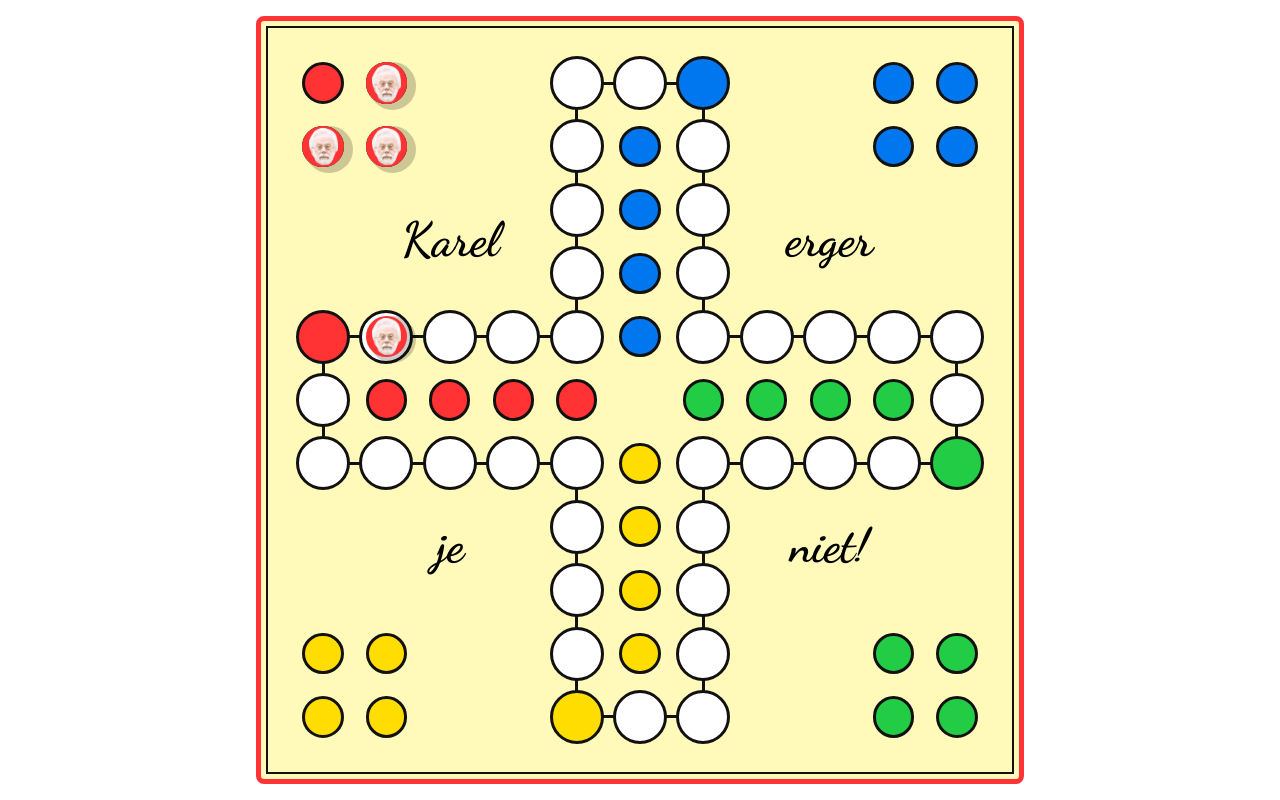
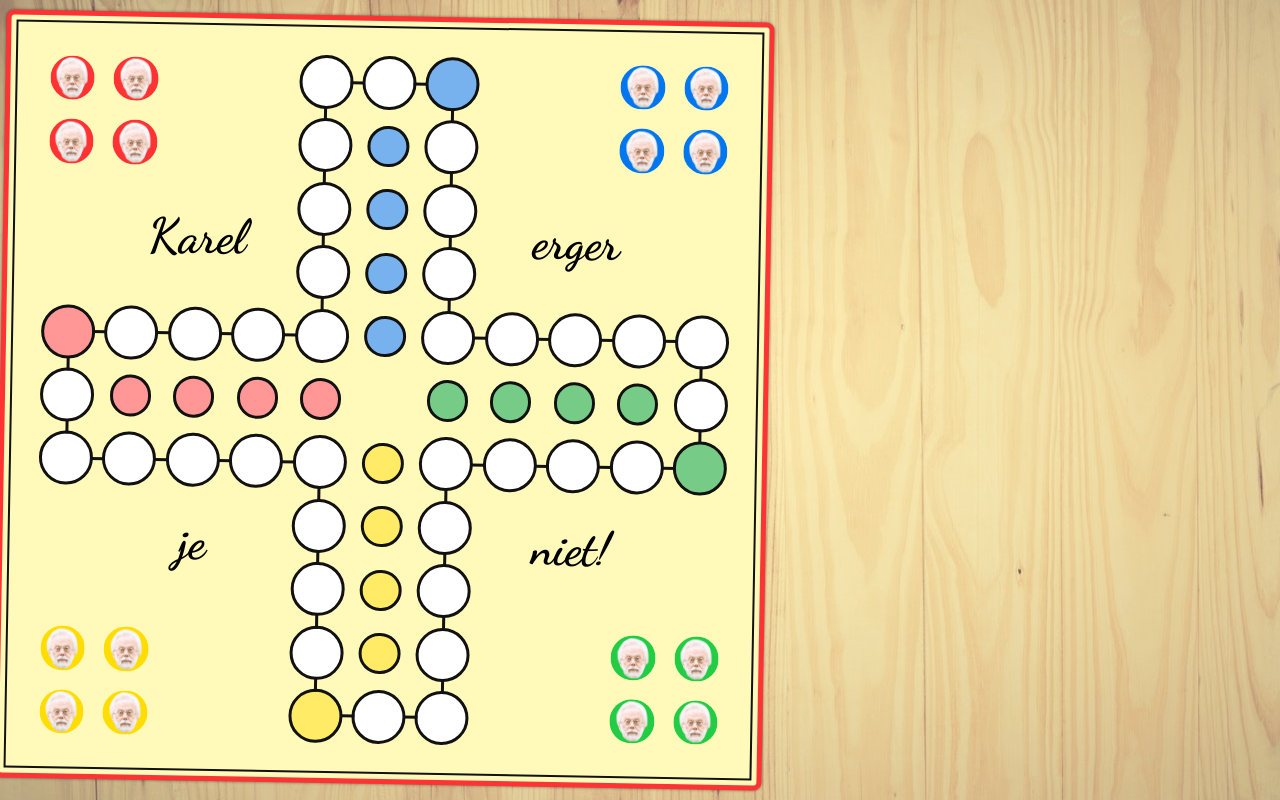
Before and after one commit to flauwekeul/karel-erger-je-niet, a React (Create React App) app: page / in a window 1280 px wide. Built offline with nearby package versions, Linux system fonts and the light colour scheme.

Commit message:
add table-top background, move board to left of screen, make colored tiles less saturated

```diff
--- a/src/App.css
+++ b/src/App.css
@@ -2,10 +2,12 @@
     position: relative;
     width: 96vmin;
     height: 96vmin;
-    margin: 2vmin auto;
+    margin: 2vmin 40% 2vmin auto;
     border: 5px solid var(--color-red);
     border-radius: 1vmin;
     background-color: var(--color-board);
+    box-shadow: 0 0 3px rgba(1, 1, 1, 0.5);
+    transform: rotate(1deg);
 }
 
 .App::after {
--- a/src/App.tsx
+++ b/src/App.tsx
@@ -1,11 +1,11 @@
 import * as React from 'react'
 import './App.css'
 import { Grid } from './Grid/Grid'
+import { PawnModel } from './Pawn/Pawn'
 import { Tile, TileModel } from './tile/Tile'
 import { Title } from './Title/Title'
 
-const tiles: TileModel[] = [
-  // start tiles
+const startTiles: TileModel[] = [
   { x: 0, y: 0, color: Tile.colors[0], type: 'start' },
   { x: 1, y: 0, color: Tile.colors[0], type: 'start' },
   { x: 0, y: 1, color: Tile.colors[0], type: 'start' },
@@ -22,8 +22,9 @@ const tiles: TileModel[] = [
   { x: 1, y: 9, color: Tile.colors[3], type: 'start' },
   { x: 0, y: 10, color: Tile.colors[3], type: 'start' },
   { x: 1, y: 10, color: Tile.colors[3], type: 'start' },
+]
 
-  // finish tiles
+const finishTiles: TileModel[] = [
   { x: 1, y: 5, color: Tile.colors[0], type: 'finish' },
   { x: 2, y: 5, color: Tile.colors[0], type: 'finish' },
   { x: 3, y: 5, color: Tile.colors[0], type: 'finish' },
@@ -40,8 +41,9 @@ const tiles: TileModel[] = [
   { x: 5, y: 7, color: Tile.colors[3], type: 'finish' },
   { x: 5, y: 8, color: Tile.colors[3], type: 'finish' },
   { x: 5, y: 9, color: Tile.colors[3], type: 'finish' },
+]
 
-  // path tiles
+const pathTiles: TileModel[] = [
   { x: 0, y: 4, next: 'right', type: 'spawn', color: Tile.colors[0] },
   { x: 1, y: 4, next: 'right', type: 'path' },
   { x: 2, y: 4, next: 'right', type: 'path' },
@@ -84,12 +86,9 @@ const tiles: TileModel[] = [
   { x: 0, y: 5, next: 'up', type: 'path' },
 ]
 
-const pawns = [
-  { x: 1, y: 4 },
-  { x: 0, y: 1 },
-  { x: 1, y: 0 },
-  { x: 1, y: 1 },
-]
+const tiles = [...startTiles, ...finishTiles, ...pathTiles]
+
+const pawns = [...startTiles.map(({ x, y, color }) => ({ x, y, color } as PawnModel))]
 
 const App = () => (
   <div className="App">
--- a/src/Pawn/Pawn.css
+++ b/src/Pawn/Pawn.css
@@ -1,7 +1,23 @@
 .Pawn {
     position: absolute;
-    background: url('/karel.png') var(--color-red) center center no-repeat;
+    background: url('/karel.png') center center no-repeat;
     background-size: 70%;
     border-radius: 999px;
-    box-shadow: 6px 3px 0 3px rgba(1, 1, 1, 0.2)
+    /* box-shadow: 6px 3px 0 3px rgba(1, 1, 1, 0.2) */
 }
+
+.Pawn.red {
+  background-color: var(--color-red);
+}
+
+.Pawn.blue {
+  background-color: var(--color-blue);
+}
+
+.Pawn.green {
+  background-color: var(--color-green);
+}
+
+.Pawn.yellow {
+  background-color: var(--color-yellow);
+}
--- a/src/Pawn/Pawn.tsx
+++ b/src/Pawn/Pawn.tsx
@@ -1,13 +1,16 @@
+import classNames from 'classnames'
 import * as React from 'react'
+import { colorName } from 'src/tile/Tile'
 import './Pawn.css'
 
 export class Pawn extends React.PureComponent<PawnProps> {
     render() {
-        const { x, y, size } = this.props
-        const spacing = 0.35
+        const { x, y, size, color } = this.props
+        const spacing = 0.3
         const styleSize = (size - (size * spacing)) * 100
         const stylePosition = (coordinate: number) => (coordinate + size * spacing * 0.5) * 100
 
+        const className = classNames('Pawn', color)
         const style = {
             height: `${styleSize}%`,
             left: `${stylePosition(x)}%`,
@@ -15,13 +18,14 @@ export class Pawn extends React.PureComponent<PawnProps> {
             width: `${styleSize}%`,
         }
 
-        return <div className="Pawn" style={style} />
+        return <div className={className} style={style} />
     }
 }
 
 export interface PawnModel {
     x: number
     y: number
+    color: colorName
 }
 
 export interface PawnProps extends PawnModel {
--- a/src/index.css
+++ b/src/index.css
@@ -5,9 +5,13 @@
   --color-white: #fff;
   --color-board: #fff9ba;
   --color-red: #f33;
+  --color-red-light: #FF9797;
   --color-blue: #07e;
+  --color-blue-light: #77B2EE;
   --color-green: #2c4;
+  --color-green-light: #76CC87;
   --color-yellow: #fd0;
+  --color-yellow-light: #FFEB66;
 
   --font-stack-fancy: 'Dancing Script', cursive;
 }
@@ -20,4 +24,6 @@ body {
   margin: 0;
   padding: 0;
   font-family: sans-serif;
+  background: url('/table-top.jpeg') center center no-repeat;
+  background-size: cover;
 }
--- a/src/tile/Tile.css
+++ b/src/tile/Tile.css
@@ -6,19 +6,19 @@
 }
 
 .Tile.red {
-    background-color: var(--color-red);
+    background-color: var(--color-red-light);
 }
 
 .Tile.blue {
-    background-color: var(--color-blue);
+    background-color: var(--color-blue-light);
 }
 
 .Tile.green {
-    background-color: var(--color-green);
+    background-color: var(--color-green-light);
 }
 
 .Tile.yellow {
-    background-color: var(--color-yellow);
+    background-color: var(--color-yellow-light);
 }
 
 .Tile.up::after,
```
Also changed, not shown: public/table-top.jpeg (added).
